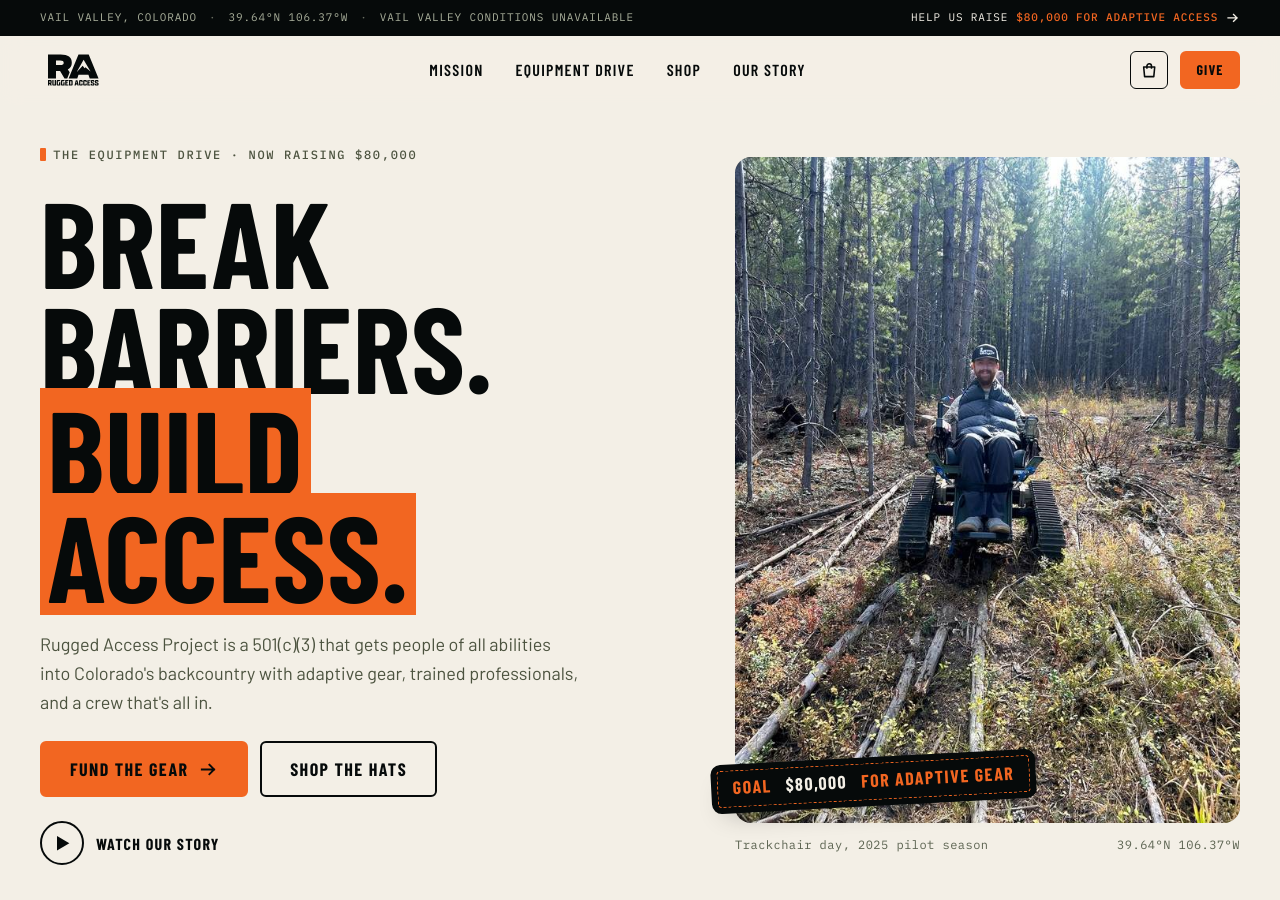
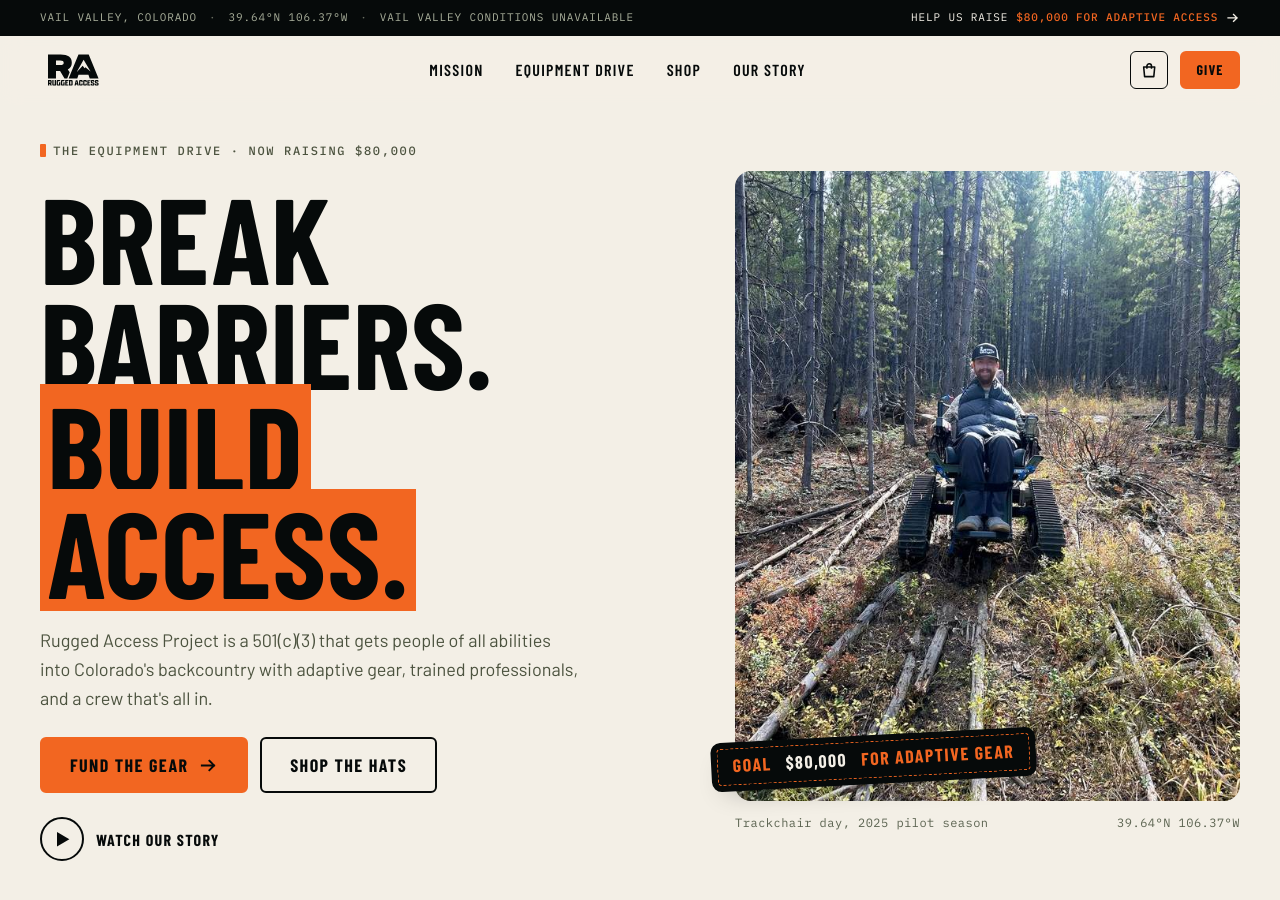
Before and after one commit to lukejohnston12/ruggedaccess-site, a Jekyll site: the page built from index.html, in a window 1280 px wide and 900 px high. Built offline with Jekyll 4.4.1, drawn with Linux system fonts in a browser that asks for light colours; some web fonts are replaced.

Commit message:
Keep hero buttons above the fold on laptop screens (#51)
On desktop the hero headline is capped by viewport height as well as width, the photo is slightly shorter and top padding tightens on short screens, so the CTA buttons stay above the fold on laptops. Tall monitors and mobile are unchanged.

```diff
--- a/_includes/css/06-organisms.css
+++ b/_includes/css/06-organisms.css
@@ -167,7 +167,11 @@
 
 @media (min-width: 900px) {
   .hero__grid { grid-template-columns: minmax(0, 1.25fr) minmax(0, 1fr); gap: var(--space-9); }
-  .hero__photo { aspect-ratio: auto; height: min(74vh, 46rem); }
+  .hero__photo { aspect-ratio: auto; height: min(70vh, 46rem); }
+  /* Laptop screens are wide but short: cap the headline by viewport height too, so the
+     buttons stay above the fold. Tall monitors still get the full width-based size. */
+  .hero { padding-top: clamp(var(--space-5), 4vh, var(--space-7)); }
+  .hero__title { font-size: clamp(5rem, 29vh - 7.25rem, var(--text-5xl)); }
 }
 @media (max-width: 899px) {
   .hero__patch { left: var(--space-3); bottom: calc(var(--space-8) + var(--space-2)); }
--- a/index.html
+++ b/index.html
@@ -16,7 +16,7 @@
       <h1 class="hero__title" id="hero-title">
         <span>Break</span>
         <span>barriers.</span>
-        <span><span class="hero__tape">Build access.</span></span>
+        <span><span class="hero__tape">Build<br> access.</span></span>
       </h1>
       <p class="hero__lede">Rugged Access Project is a 501(c)(3) that gets people of all abilities into Colorado's backcountry with adaptive gear, trained professionals, and a crew that's all in.</p>
       <div class="cluster hero__actions">
```
